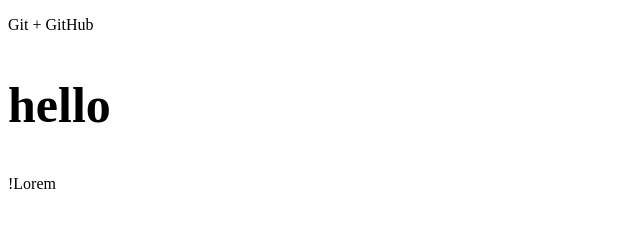
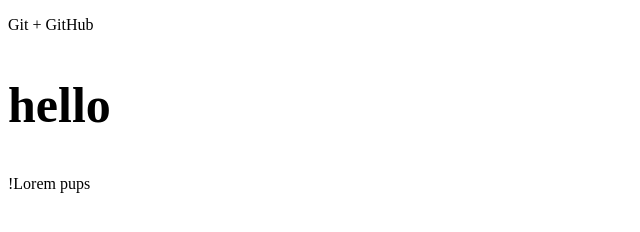
Before and after one commit to PosidoniaOceanical/zaebsgitom, a plain HTML site: page index.html in a window 1280 px wide. Shown: the full height of the page, 0-640 px from the left. Drawn offline with Linux system fonts and the light colour scheme.

```diff
--- a/index.html
+++ b/index.html
@@ -9,6 +9,6 @@
 <body>
     <p>Git + GitHub</p>
     <h2>hello</h2>
-    <p>!Lorem</p>
+    <p>!Lorem pups</p>
 </body>
 </html>
```
